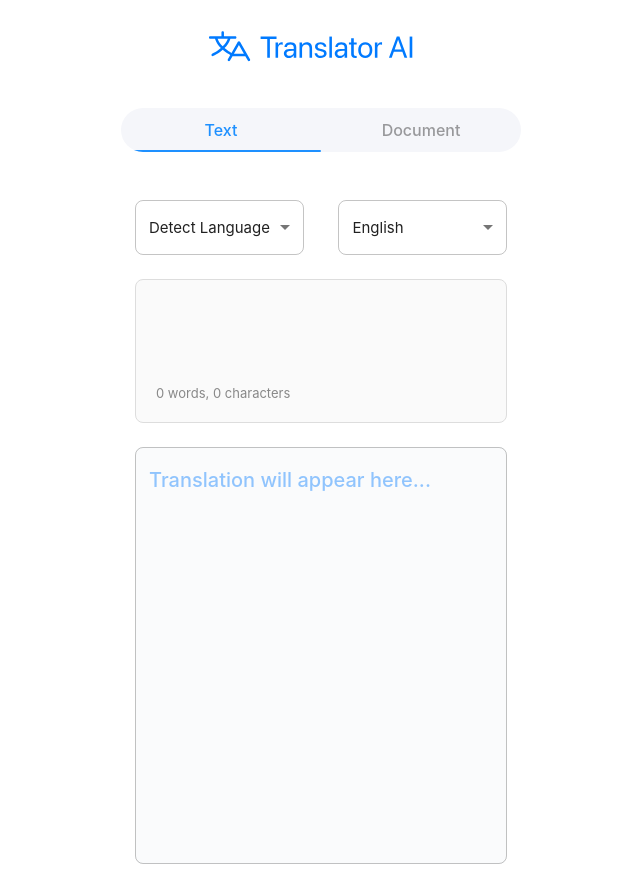
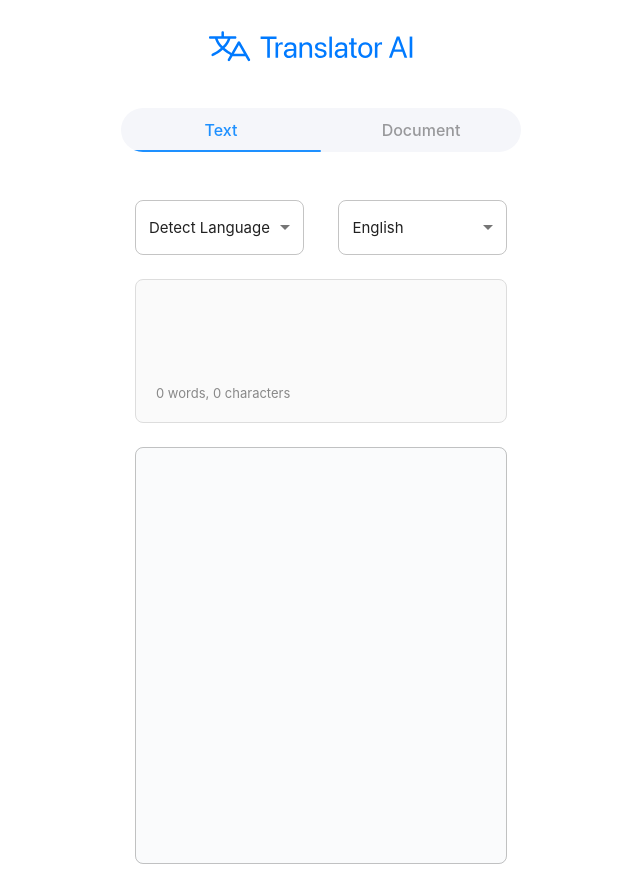
Before and after one commit to yogeshsharma140781/Cursor_first_test, a React (Vite) app in the folder frontend/: page / in a window 1280 px wide. Shown: the whole page, without its empty margins (319-959 px from the left). Built offline with nearby package versions, Linux system fonts and the light colour scheme; some icons are missing.

Commit message:
chore: remove faux placeholder from output box (no text when empty)

```diff
--- a/frontend/src/App.tsx
+++ b/frontend/src/App.tsx
@@ -336,7 +336,7 @@ export default function App() {
                     minRows={12}
                     maxRows={20}
                     fullWidth={true}
-                    placeholder="Translation will appear here..."
+                    placeholder=""
                     value={outputText}
                     InputProps={{
                       readOnly: true,
```
